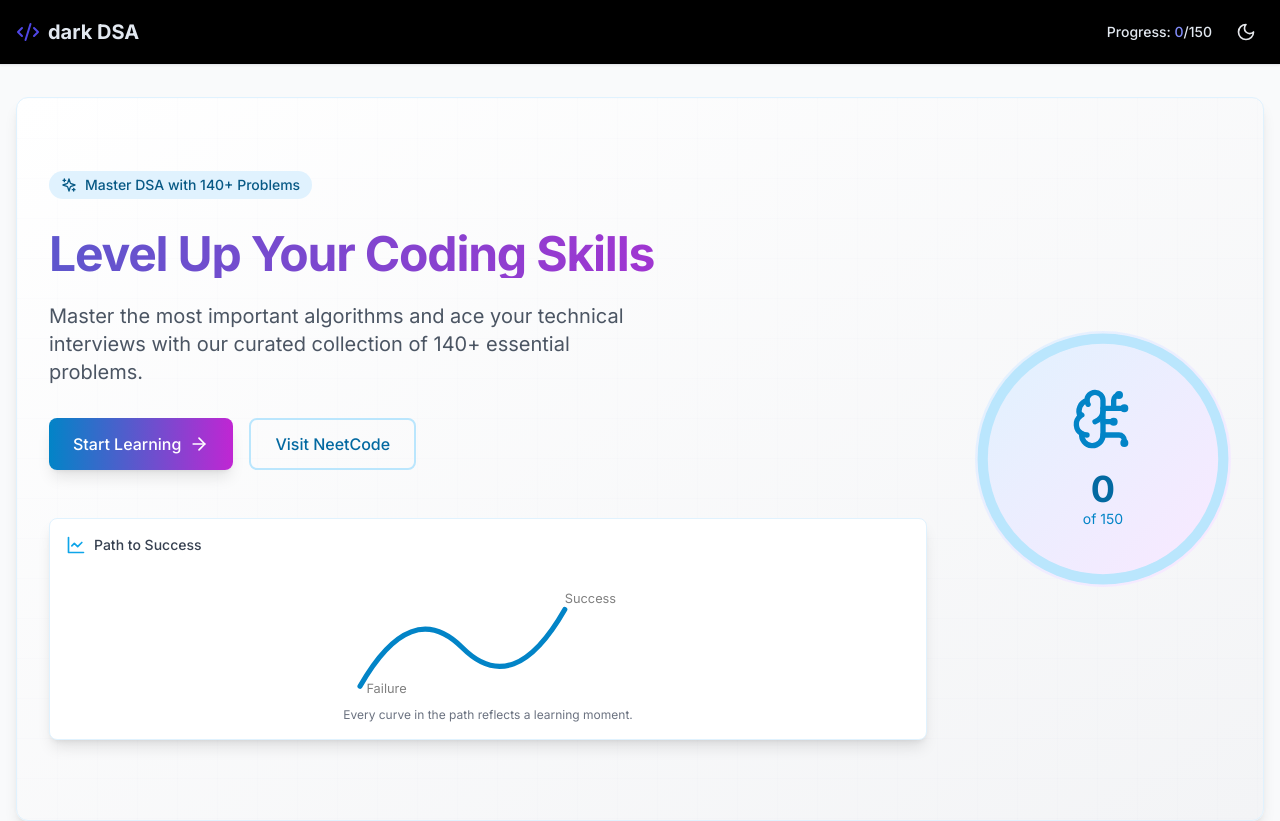
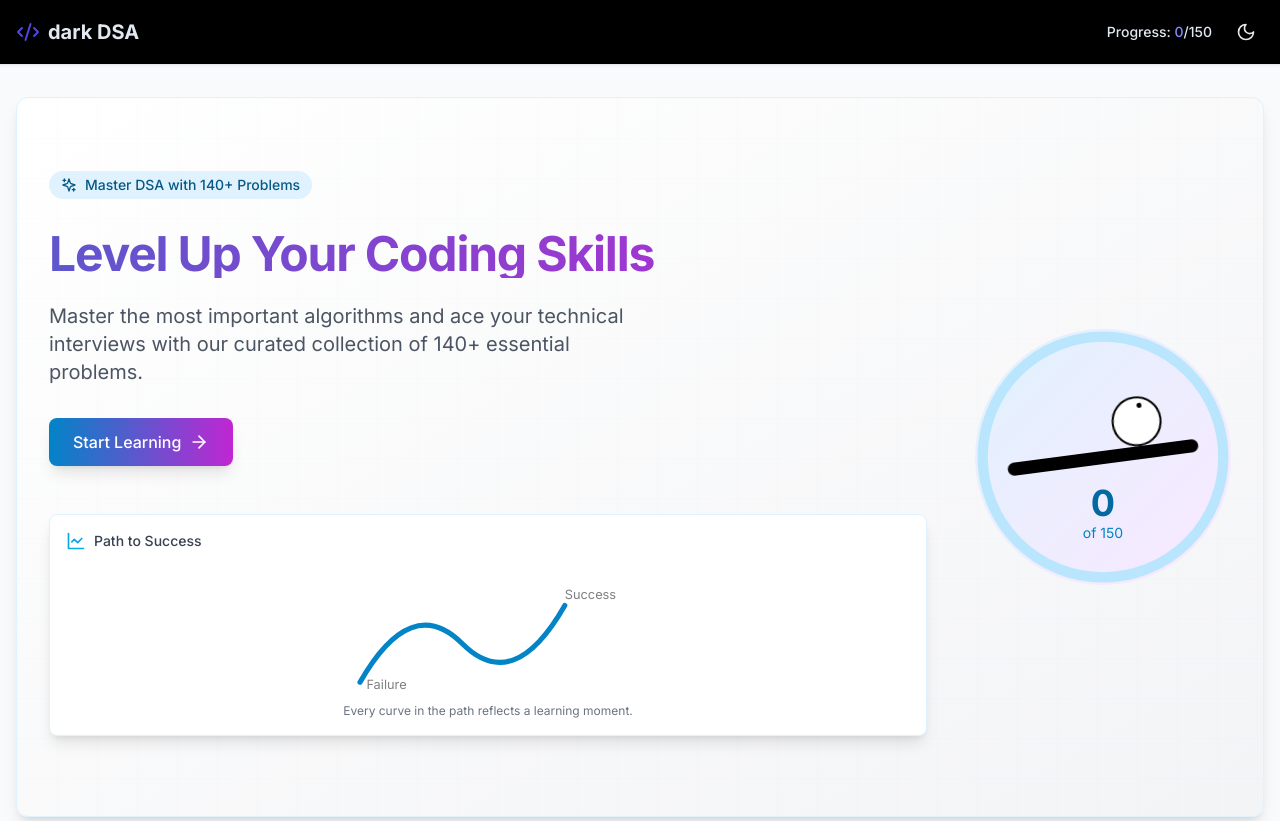
Before and after one commit to Hemanth-4301/darkDSA, a React (Vite) app: page / in a window 1280 px wide. Shown: the top 821 px of the page. Built offline with nearby package versions, Linux system fonts and the light colour scheme.

Commit message:
add an ui element in the hero section

```diff
--- /dev/null
+++ b/src/components/home/App.css
@@ -0,0 +1,54 @@
+/* From Uiverse.io by G4b413l */
+.ball {
+  position: relative;
+  bottom: 50px;
+  left: calc(100% - 20px);
+  width: 50px;
+  height: 50px;
+  background: #fff;
+  border-radius: 50%;
+  border: 2px solid black;
+  animation: ball-move8234 3s ease-in-out 1s infinite alternate;
+}
+
+.ball::after {
+  position: absolute;
+  content: "";
+  top: 25px;
+  right: 5px;
+  width: 5px;
+  height: 5px;
+  background: #000;
+  border-radius: 50%;
+}
+
+.bar {
+  width: 200px;
+  height: 12.5px;
+  background: black;
+  border-radius: 30px;
+  transform: rotate(-15deg);
+  animation: up-down6123 3s ease-in-out 1s infinite alternate;
+}
+
+@keyframes up-down6123 {
+  from {
+    transform: rotate(-15deg);
+  }
+
+  to {
+    transform: rotate(15deg);
+  }
+}
+
+@keyframes ball-move8234 {
+  from {
+    left: calc(100% - 40px);
+    transform: rotate(360deg);
+  }
+
+  to {
+    left: calc(0% - 20px);
+    transform: rotate(0deg);
+  }
+}
--- a/src/components/home/Hero.tsx
+++ b/src/components/home/Hero.tsx
@@ -1,6 +1,7 @@
 import React from "react";
 import { BrainCircuit, ArrowRight, Sparkles, LineChart } from "lucide-react";
 import { useProgress } from "../../context/ProgressContext";
+import "./App.css";
 
 const Hero: React.FC = () => {
   const { getSolvedCount } = useProgress();
@@ -28,21 +29,13 @@ const Hero: React.FC = () => {
                 interviews with our curated collection of 140+ essential
                 problems.
               </p>
-              <div className="flex flex-col sm:flex-row gap-4 mb-12">
+              <div className="flex flex-col sm:flex-row gap-8 mb-12">
                 <a
                   href="#categories"
                   className="inline-flex items-center justify-center px-6 py-3 text-base font-medium rounded-lg text-white bg-gradient-to-r from-primary-600 to-secondary-600 hover:from-primary-700 hover:to-secondary-700 focus:outline-none focus:ring-2 focus:ring-offset-2 focus:ring-primary-500 shadow-lg transform transition-all duration-200 hover:scale-105"
                 >
                   Start Learning
                   <ArrowRight className="ml-2 h-5 w-5" />
-                </a>
-                <a
-                  href="https://neetcode.io"
-                  target="_blank"
-                  rel="noopener noreferrer"
-                  className="inline-flex items-center justify-center px-6 py-3 border-2 border-primary-200 dark:border-primary-800 text-base font-medium rounded-lg text-primary-700 dark:text-primary-300 bg-transparent hover:bg-primary-50 dark:hover:bg-primary-900/30 focus:outline-none focus:ring-2 focus:ring-offset-2 focus:ring-primary-500 transition-colors duration-200"
-                >
-                  Visit NeetCode
                 </a>
               </div>
 
@@ -82,7 +75,10 @@ const Hero: React.FC = () => {
             <div className="flex-shrink-0 relative">
               <div className="relative w-48 h-48 md:w-64 md:h-64 animate-float">
                 <div className="absolute inset-0 rounded-full bg-gradient-to-br from-primary-100 to-secondary-100 dark:from-primary-900 dark:to-secondary-900 flex items-center justify-center p-8">
-                  <BrainCircuit className="w-16 h-16 mb-20 text-primary-600 dark:text-primary-400" />
+                  {/* <BrainCircuit className="w-16 h-16 mb-20 text-primary-600 dark:text-primary-400" /> */}
+                  <div class="bar">
+                    <div class="ball"></div>
+                  </div>
                 </div>
                 <svg
                   className="absolute inset-0 w-full h-full"
@@ -119,7 +115,7 @@ const Hero: React.FC = () => {
                     />
                   </circle>
                 </svg>
-                <div className="absolute inset-0 flex items-center justify-center mt-20">
+                <div className="absolute inset-0 flex items-center justify-center mt-28">
                   <div className="text-center">
                     <span className="block text-3xl md:text-4xl font-bold text-primary-700 dark:text-primary-300">
                       {totalSolved}
--- a/src/data/binarySearch.ts
+++ b/src/data/binarySearch.ts
@@ -2,11 +2,10 @@ import { Question } from "../types";
 
 export const binarySearchQuestions: Question[] = [
   {
-    id: "binary-search",
+    id:31
     title: "Binary Search",
     description: "Given an array of integers nums which is sorted in ascending order, and an integer target, write a function to search target in nums. If target exists, then return its index. Otherwise, return -1.\n\nYou must write an algorithm with O(log n) runtime complexity.",
     difficulty: "Easy",
-    tags: ["Array", "Binary Search"],
     examples: [
       {
         input: "nums = [-1,0,3,5,9,12], target = 9",
@@ -63,11 +62,10 @@ export const binarySearchQuestions: Question[] = [
     leetcodeUrl: "https://leetcode.com/problems/binary-search/"
   },
   {
-    id: "search-a-2d-matrix",
+    id:31
     title: "Search a 2D Matrix",
     description: "Write an efficient algorithm that searches for a value target in an m x n integer matrix matrix. This matrix has the following properties:\n\n- Integers in each row are sorted from left to right.\n- The first integer of each row is greater than the last integer of the previous row.",
     difficulty: "Medium",
-    tags: ["Array", "Binary Search", "Matrix"],
     examples: [
       {
         input: "matrix = [[1,4,7,11],[2,5,8,12],[3,6,9,16]], target = 5",
@@ -128,11 +126,10 @@ export const binarySearchQuestions: Question[] = [
     leetcodeUrl: "https://leetcode.com/problems/search-a-2d-matrix/"
   },
   {
-    id: "koko-eating-bananas",
+    id:31
     title: "Koko Eating Bananas",
     description: "Koko loves to eat bananas. There are n piles of bananas, the ith pile has piles[i] bananas. The guards have gone and will come back in h hours.\n\nKoko can decide her bananas-per-hour eating speed of k. Each hour, she chooses some pile of bananas and eats k bananas from that pile. If the pile has less than k bananas, she eats all of them for that hour and will not eat any more bananas during that hour.\n\nKoko likes to eat slowly but wants to finish eating all the bananas before the guards come back.\n\nReturn the minimum integer k such that she can eat all the bananas within h hours.",
     difficulty: "Medium",
-    tags: ["Array", "Binary Search"],
     examples: [
       {
         input: "piles = [3,6,7,11], h = 8",
@@ -205,11 +202,10 @@ export const binarySearchQuestions: Question[] = [
     leetcodeUrl: "https://leetcode.com/problems/koko-eating-bananas/"
   },
   {
-    id: "find-minimum-in-rotated-sorted-array-binary",
+    id:31
     title: "Find Minimum in Rotated Sorted Array",
     description: "Suppose an array of length n sorted in ascending order is rotated between 1 and n times. For example, the array nums = [0,1,2,4,5,6,7] might become:\n\n[4,5,6,7,0,1,2] if it was rotated 4 times.\n[0,1,2,4,5,6,7] if it was rotated 7 times.\n\nGiven the rotated sorted array nums of unique elements, return the minimum element of this array.\n\nYou must write an algorithm that runs in O(log n) time.",
     difficulty: "Medium",
-    tags: ["Array", "Binary Search"],
     examples: [
       {
         input: "nums = [3,4,5,1,2]",
@@ -265,11 +261,10 @@ export const binarySearchQuestions: Question[] = [
     leetcodeUrl: "https://leetcode.com/problems/find-minimum-in-rotated-sorted-array/"
   },
   {
-    id: "search-in-rotated-sorted-array-binary",
+    id:31
     title: "Search in Rotated Sorted Array",
     description: "There is an integer array nums sorted in ascending order (with distinct values).\n\nPrior to being passed to your function, nums is possibly rotated at an unknown pivot index k (1 <= k < nums.length) such that the resulting array is [nums[k], nums[k+1], ..., nums[n-1], nums[0], nums[1], ..., nums[k-1]] (0-indexed). For example, [0,1,2,4,5,6,7] might be rotated at pivot index 3 and become [4,5,6,7,0,1,2].\n\nGiven the array nums after the possible rotation and an integer target, return the index of target if it is in nums, or -1 if it is not in nums.\n\nYou must write an algorithm with O(log n) runtime complexity.",
     difficulty: "Medium",
-    tags: ["Array", "Binary Search"],
     examples: [
       {
         input: "nums = [4,5,6,7,0,1,2], target = 0",
@@ -337,11 +332,10 @@ export const binarySearchQuestions: Question[] = [
     leetcodeUrl: "https://leetcode.com/problems/search-in-rotated-sorted-array/"
   },
   {
-    id: "time-based-key-value-store",
+    id:31
     title: "Time Based Key-Value Store",
     description: "Design a time-based key-value data structure that can store multiple values for the same key at different time stamps and retrieve the key's value at a certain timestamp.\n\nImplement the TimeMap class:\n\n- TimeMap() Initializes the object of the data structure.\n- void set(String key, String value, int timestamp) Stores the key key with the value value at the given time timestamp.\n- String get(String key, int timestamp) Returns a value such that set was called previously, with timestamp_prev <= timestamp. If there are multiple such values, it returns the value associated with the largest timestamp_prev. If there are no values, it returns \"\".",
     difficulty: "Medium",
-    tags: ["Hash Table", "String", "Binary Search", "Design"],
     examples: [
       {
         input: '["TimeMap", "set", "get", "get", "set", "get", "get"]\n[[], ["foo", "bar", 1], ["foo", 1], ["foo", 3], ["foo", "bar2", 4], ["foo", 4], ["foo", 5]]',
@@ -451,11 +445,10 @@ export const binarySearchQuestions: Question[] = [
     leetcodeUrl: "https://leetcode.com/problems/time-based-key-value-store/"
   },
   {
-    id: "median-of-two-sorted-arrays",
+    id:31
     title: "Median of Two Sorted Arrays",
     description: "Given two sorted arrays nums1 and nums2 of size m and n respectively, return the median of the two sorted arrays.\n\nThe overall run time complexity should be O(log (m+n)).",
     difficulty: "Hard",
-    tags: ["Array", "Binary Search", "Divide and Conquer"],
     examples: [
       {
         input: "nums1 = [1,3], nums2 = [2]",
```
